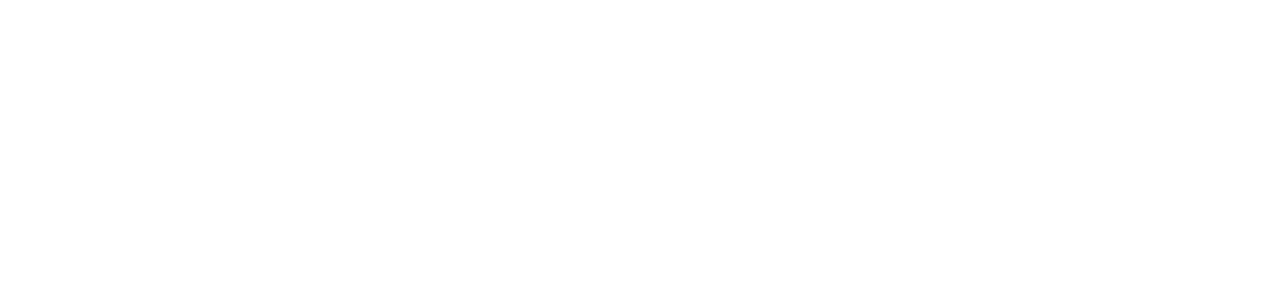
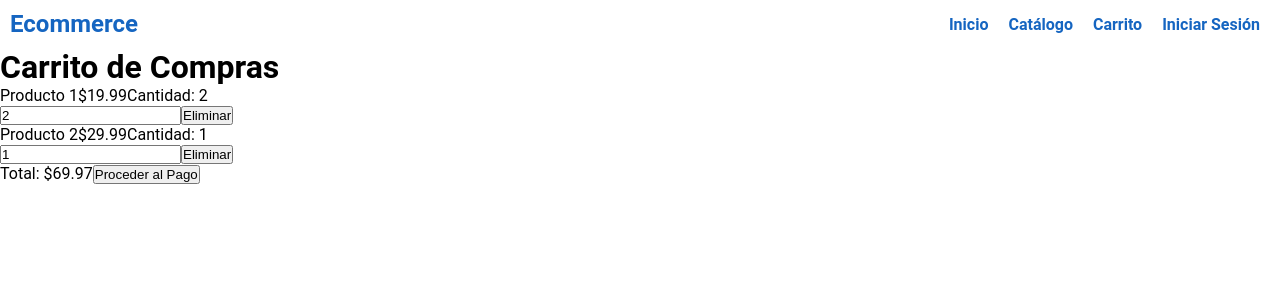
Before and after one commit to crescowboy/E-commerce, a React (Create React App) app: page /carrito in a window 1280 px wide. Before the commit this address had no page. Shown: the top 300 px of the page. Built offline with nearby package versions, Linux system fonts and the light colour scheme.

Commit message:
Creando carritoPage

```diff
--- a/src/App.js
+++ b/src/App.js
@@ -1,6 +1,7 @@
 import { Route, Routes } from "react-router-dom";
 import Home from "./Pages/Home";
 import CatalogoPage from "./Pages/CatalogoPage";
+import CarritoPage from "./Pages/CarritoPage";
 
 
 function App() {
@@ -9,6 +10,7 @@
     <Routes>
       <Route path='/' element={<Home></Home>}></Route>
       <Route path='/catalogo' element={<CatalogoPage></CatalogoPage>}></Route>
+      <Route path='/carrito' element={<CarritoPage></CarritoPage>}></Route>
 
     </Routes>
 
--- a/src/Nav.jsx
+++ b/src/Nav.jsx
@@ -11,7 +11,7 @@
       <div className="navbar-links">
         <Link to="/">Inicio</Link>
         <Link to="/catalogo">Catálogo</Link>
-        <Link to="/cart">Carrito</Link>
+        <Link to="/carrito">Carrito</Link>
         <Link to="/login">Iniciar Sesión</Link>
       </div>
     </nav>
--- /dev/null
+++ b/src/Pages/CarritoPage.jsx
@@ -0,0 +1,66 @@
+// src/components/CartPage.js
+import React, { useState } from 'react';
+import Nav from '../Nav';
+
+const CarritoPage = () => {
+  // Ejemplo de datos de productos en el carrito (puedes obtenerlos desde el estado global, etc.)
+  const [cartItems, setCartItems] = useState([
+    { id: 1, name: 'Producto 1', price: 19.99, quantity: 2 },
+    { id: 2, name: 'Producto 2', price: 29.99, quantity: 1 },
+  ]);
+
+  // Función para ajustar la cantidad de un producto en el carrito
+  const handleQuantityChange = (productId, newQuantity) => {
+    setCartItems((prevCartItems) =>
+      prevCartItems.map((item) =>
+        item.id === productId ? { ...item, quantity: newQuantity } : item
+      )
+    );
+  };
+
+  // Función para eliminar un producto del carrito
+  const handleRemoveItem = (productId) => {
+    setCartItems((prevCartItems) =>
+      prevCartItems.filter((item) => item.id !== productId)
+    );
+  };
+
+  // Función para calcular el total del carrito
+  const calculateTotal = () => {
+    return cartItems.reduce((total, item) => total + item.price * item.quantity, 0);
+  };
+
+  return (
+    <div className="cart-container">
+      <header>
+        <Nav></Nav>
+      </header>
+      <h1>Carrito de Compras</h1>
+      <div className="cart-items">
+        {cartItems.map((item) => (
+          <div key={item.id} className="cart-item">
+            <div>
+              <span>{item.name}</span>
+              <span>${item.price.toFixed(2)}</span>
+              <span>Cantidad: {item.quantity}</span>
+            </div>
+            <div>
+              <input
+                type="number"
+                value={item.quantity}
+                onChange={(e) => handleQuantityChange(item.id, parseInt(e.target.value))}
+              />
+              <button onClick={() => handleRemoveItem(item.id)}>Eliminar</button>
+            </div>
+          </div>
+        ))}
+      </div>
+      <div className="cart-total">
+        <span>Total: ${calculateTotal().toFixed(2)}</span>
+        <button onClick={() => alert('¡Proceder al pago!')}>Proceder al Pago</button>
+      </div>
+    </div>
+  );
+};
+
+export default CarritoPage;
```
